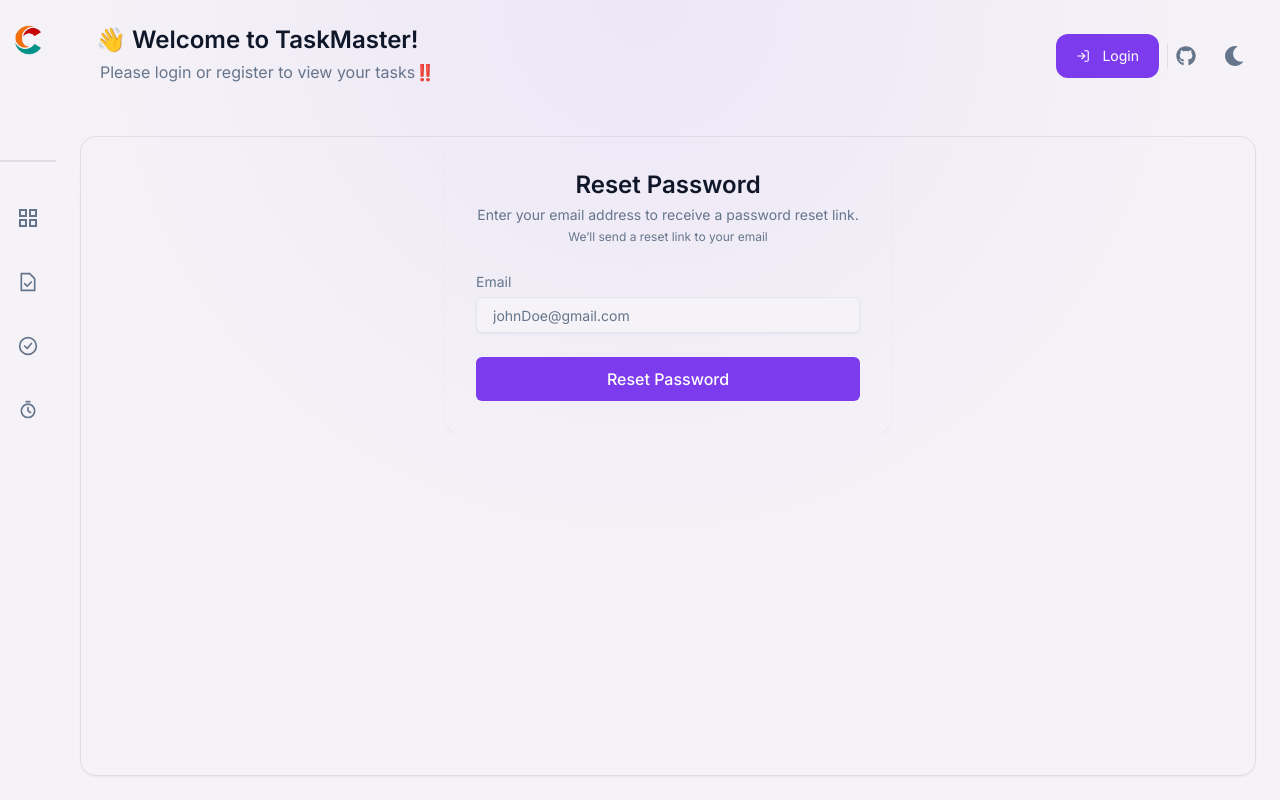
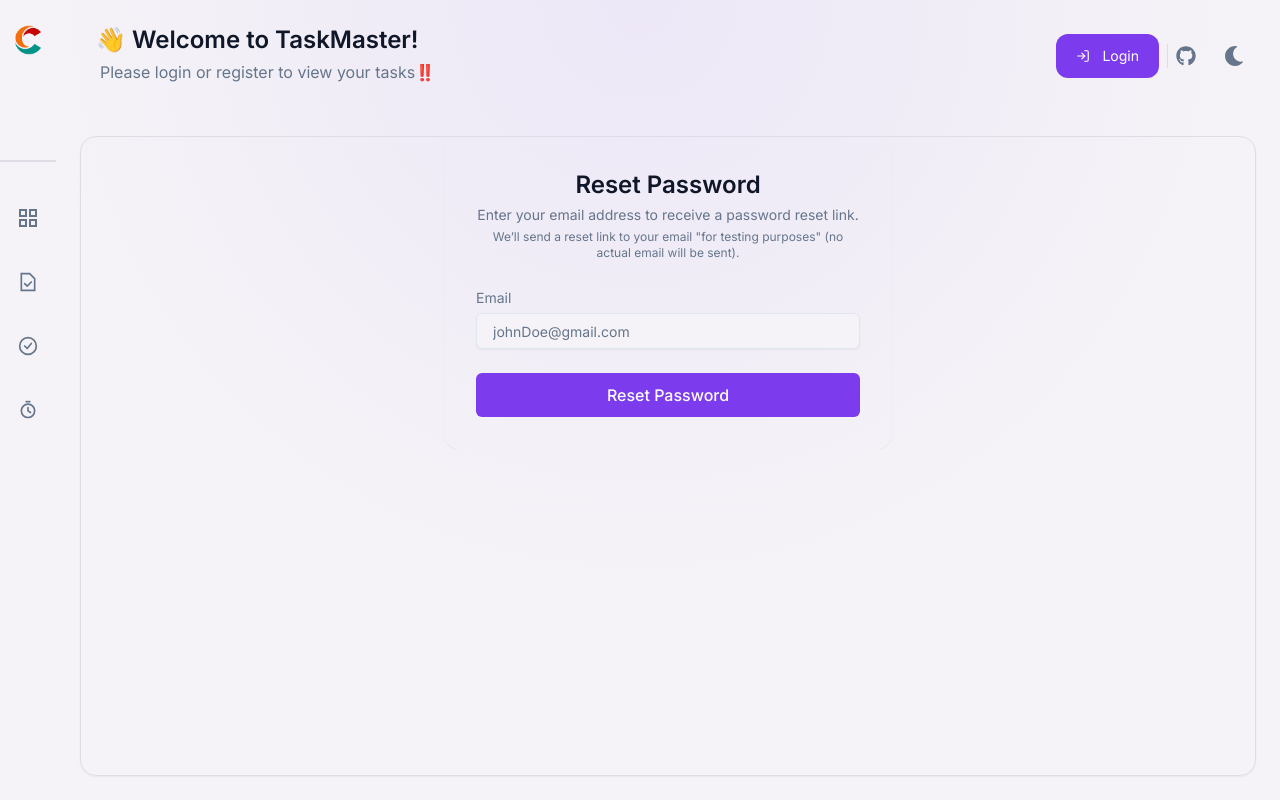
Before and after one commit to charithgaya/TaskManagerWeb, a Next.js app in the folder client/: page /forgot-password in a window 1280 px wide. Built offline with nearby package versions, Linux system fonts and the light colour scheme; no server answers.

Commit message:
fix reset password

```diff
--- a/client/app/Components/auth/ForgotPasswordForm/ForgotPasswordForm.tsx
+++ b/client/app/Components/auth/ForgotPasswordForm/ForgotPasswordForm.tsx
@@ -44,7 +44,7 @@
               Enter your email address to receive a password reset link.
           </p>
           <p className="text-xs text-muted-foreground">
-            We’ll send a reset link to your email
+            We’ll send a reset link to your email "for testing purposes" (no actual email will be sent).
           </p>
         </div>
 
--- a/client/app/reset-password/[resetToken]/page.tsx
+++ b/client/app/reset-password/[resetToken]/page.tsx
@@ -20,7 +20,7 @@
   const [confirmPassword, setConfirmPassword] = useState("");
   const [loading, setLoading] = useState(false);
 
-  const serverUrl = "http://localhost:8000";
+  const serverUrl = process.env.NEXT_PUBLIC_API_URL;
 
   if (!token) {
     return toast.error("Invalid reset link!");
@@ -29,7 +29,7 @@
   const handleSubmit = async (e: React.FormEvent<HTMLFormElement>) => {
     e.preventDefault();
 
-    // ✅ validation
+    // validation
     if (!password || password.length < 6) {
       return toast.error("Password must be at least 6 characters");
     }
```
Also changed, not shown: 1 other file (tests, documents, lock files or other folders).
